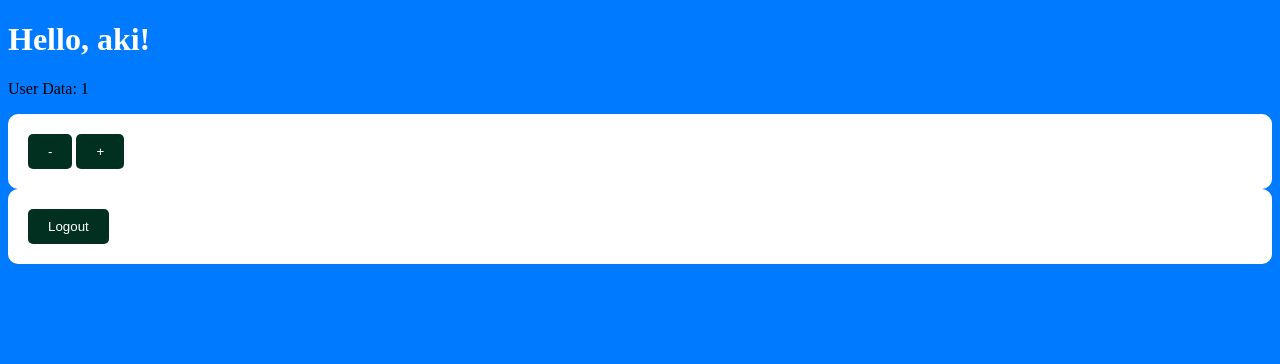
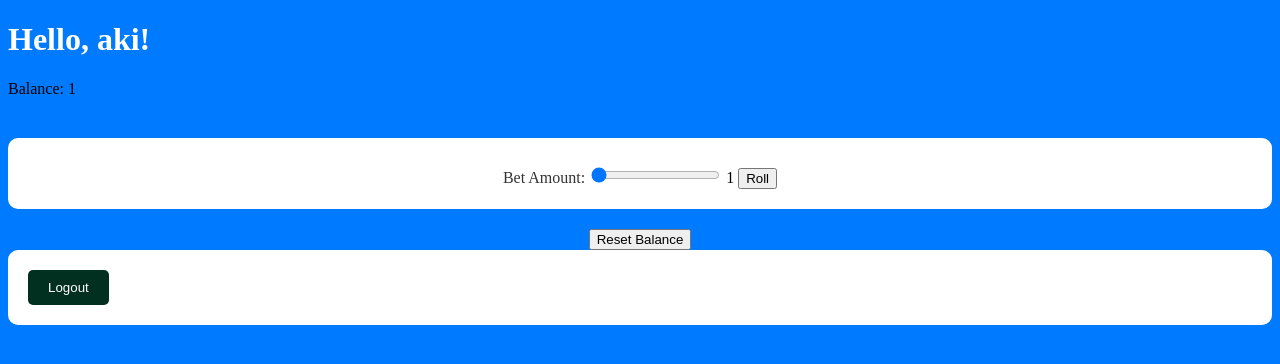
Before and after one commit to CappyPulpy/Dragomir_Andrei_TPI, a Django app: page /landing in a window 1280 px wide. Shown: the top 364 px of the page. Run offline with Django 4.2, Linux system fonts and the light colour scheme; a user stored in the database is signed in; data comes from the database, SQL or seed files in the repository; tables that the repository leaves empty hold one stand-in row (values such as "Sample post").

Commit message:
v1.3 Betting functionality with updating balance

```diff
--- a/myapp/templates/landing.html
+++ b/myapp/templates/landing.html
@@ -5,19 +5,106 @@
     <title>Landing Page</title>
     <link rel="stylesheet" href="{% static 'css/colors.css' %}">
     <link rel="stylesheet" href="{% static 'css/styles.css' %}">
+    <style>
+        .balance {
+            margin-top: 20px;
+        }
+
+        #gambling-section {
+            margin-top: 40px;
+            text-align: center;
+        }
+
+        #roll-btn {
+            margin-top: 10px;
+        }
+
+        #result-message {
+            margin-top: 20px;
+            font-weight: bold;
+        }
+    </style>
 </head>
 <body>
     <h1>Hello, {{ username }}!</h1>
-    <p>User Data: {{ user_data }}</p>
-    <form method="post">
+    <p class="balance">Balance: {{ user_data }}</p>
+    <div id="gambling-section">
+        <form id="roll-form">
+            {% csrf_token %}
+            <label for="bet">Bet Amount:</label>
+            <input type="range" id="bet" name="bet" min="1" max="{{ user_data }}" value="1">
+            <span id="bet-value">1</span>
+            <button id="roll-btn" type="button">Roll</button>
+        </form>
+        <p id="result-message"></p>
+        <button id="reset-btn" type="button">Reset Balance</button>
+    </div>
+    <form method="post" action="{% url 'logout' %}">
         {% csrf_token %}
-        <button type="submit" name="decrement">-</button>
-        <button type="submit" name="increment">+</button>
-    </form>
-    <form method="post" action="{% url 'logout' %}">
-    {% csrf_token %}
-    <button type="submit">Logout</button>
+        <button type="submit">Logout</button>
     </form>
 
+    <script>
+        const betSlider = document.getElementById('bet');
+const betValue = document.getElementById('bet-value');
+const rollBtn = document.getElementById('roll-btn');
+const resetBtn = document.getElementById('reset-btn');
+const resultMessage = document.getElementById('result-message');
+let balance = parseInt("{{ user_data }}");
+
+betSlider.addEventListener('input', () => {
+    betValue.textContent = betSlider.value;
+});
+
+rollBtn.addEventListener('click', () => {
+    const betAmount = parseInt(betSlider.value);
+
+    if (betAmount > balance) {
+        alert('Bet amount cannot be greater than the current balance!');
+        return;
+    }
+
+    const dice1 = Math.floor(Math.random() * 6) + 1;
+    const dice2 = Math.floor(Math.random() * 6) + 1;
+    const total = dice1 + dice2;
+
+    if (total <= 6) {
+        balance -= betAmount;
+        resultMessage.textContent = `Rolled ${total}. You lost ${betAmount}!`;
+    } else {
+        balance += betAmount;
+        resultMessage.textContent = `Rolled ${total}. You won ${betAmount}!`;
+    }
+
+    document.querySelector('.balance').textContent = `Balance: ${balance}`;
+    updateBalance(balance);
+});
+
+resetBtn.addEventListener('click', () => {
+    balance = 10;
+    document.querySelector('.balance').textContent = `Balance: ${balance}`;
+    updateBalance(balance);
+});
+
+async function updateBalance(newBalance) {
+    const csrftoken = document.querySelector('[name=csrfmiddlewaretoken]').value;
+
+    const response = await fetch('{% url 'update_balance' %}', {
+        method: 'POST',
+        headers: {
+            'Content-Type': 'application/json',
+            'X-CSRFToken': csrftoken,
+        },
+        body: JSON.stringify({ balance: newBalance }),
+    });
+
+    if (response.ok) {
+        console.log('Balance updated successfully!');
+    } else {
+        console.error('Failed to update balance.');
+    }
+}
+
+    </script>
 </body>
 </html>
--- a/myapp/views.py
+++ b/myapp/views.py
@@ -1,8 +1,9 @@
 from django.contrib.auth.forms import UserCreationForm
-from django.http import HttpResponseRedirect
+from django.http import HttpResponseRedirect, JsonResponse
 from django.shortcuts import render, redirect
 from django.contrib.auth import authenticate, login
 from django.urls import reverse, resolve
+import json
 
 from myapp.models import MyUsers
 
@@ -61,3 +62,18 @@ def landing_view(request):
         'user_data': my_user.user_data
     }
     return render(request, 'landing.html', context)
+
+
+def update_balance_view(request):
+    if request.method == 'POST':
+        current_user = request.user
+        user_obj = MyUsers.objects.get(user=current_user)
+        data = json.loads(request.body)
+        new_balance = data.get('balance')
+
+        user_obj.user_data = new_balance
+        user_obj.save()
+
+        return JsonResponse({'status': 'success'})
+
+    return JsonResponse({'status': 'error'}, status=400)
--- a/myproject/urls.py
+++ b/myproject/urls.py
@@ -24,4 +24,5 @@ urlpatterns = [
     path('signup', signup_view, name='signup'),
     path('landing', landing_view, name='landing'),
     path('logout', LogoutView.as_view(), name='logout'),
+    path('update_balance', update_balance_view, name='update_balance')
 ]
```
